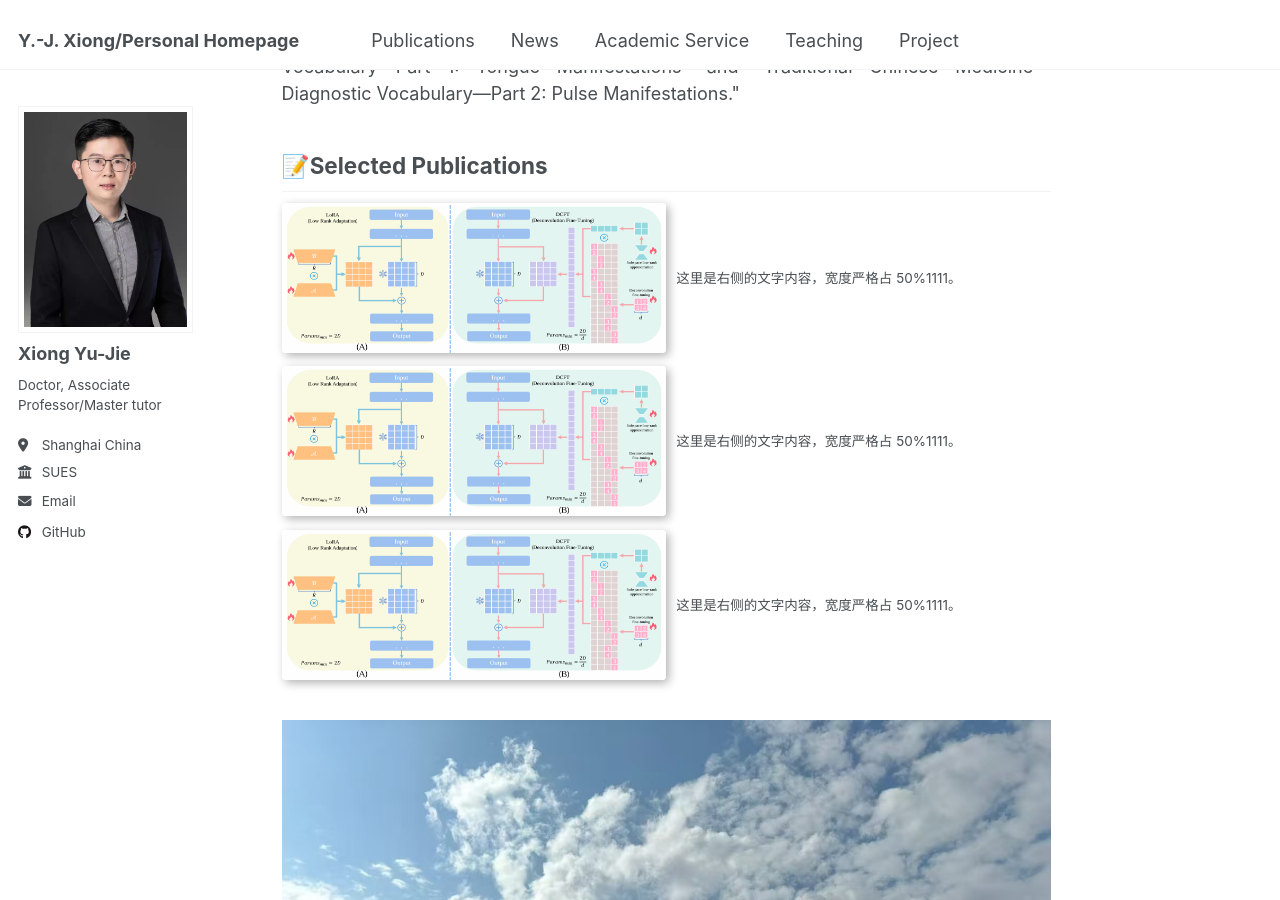
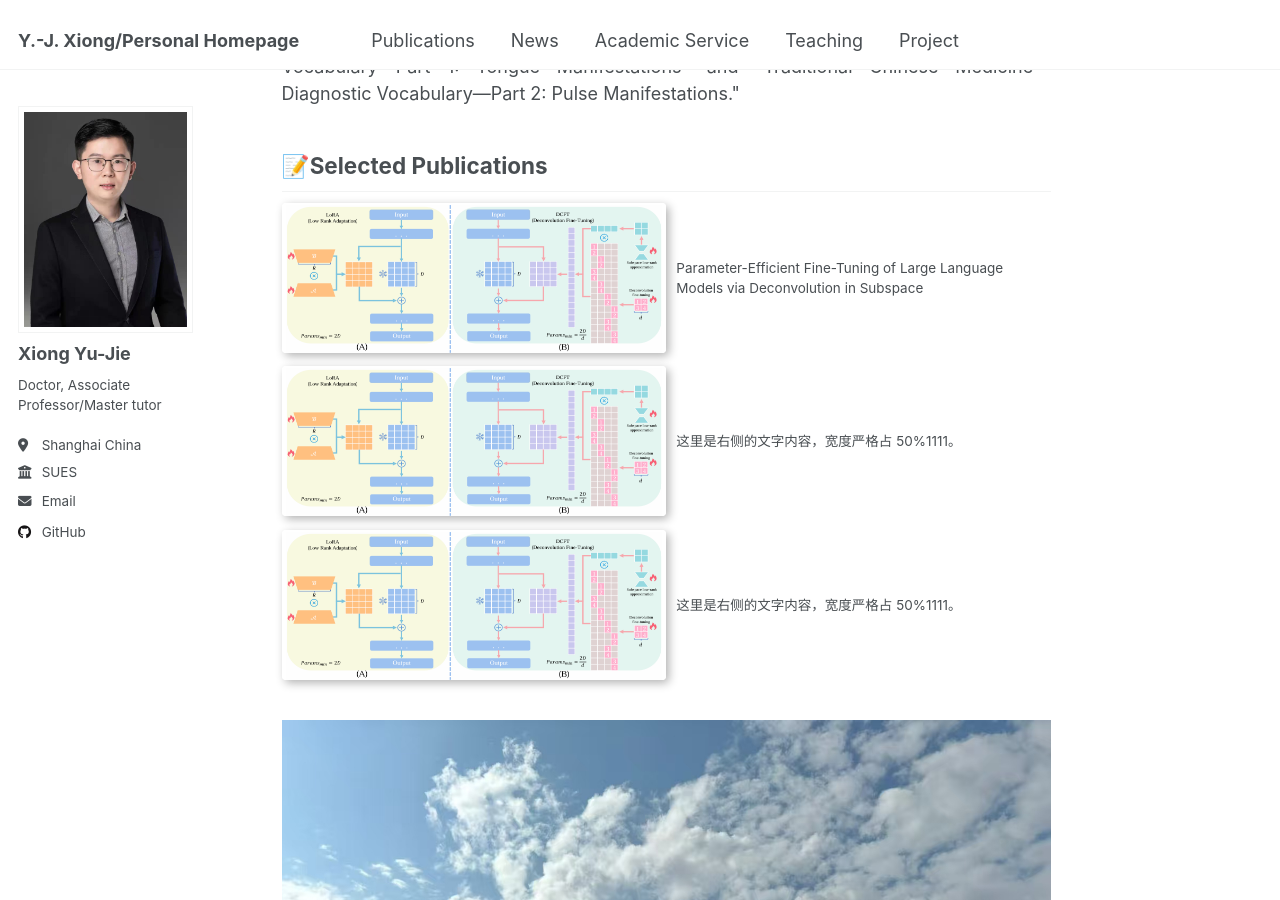
Before and after one commit to X-Lab-CN/introduce, a Jekyll site: the page built from _pages/about.md, in a window 1280 px wide and 900 px high, scrolled down 1040 px. Built offline with Jekyll 4.4.1, drawn with Linux system fonts in a browser that asks for light colours.

Commit message:
Update about.md

```diff
--- a/_pages/about.md
+++ b/_pages/about.md
@@ -33,7 +33,7 @@ redirect_from:
       <img src="/images/sp1.png" alt="图片描述" style="width: 500px; height: 150px; box-shadow: 3px 3px 10px rgba(0, 0, 0, 0.3); border-radius: 4px;">
     </td>
     <td style="width: 50%; border: none; padding-left: 10px; vertical-align: middle;">
-      这里是右侧的文字内容，宽度严格占 50%1111。
+      Parameter-Efficient Fine-Tuning of Large Language Models via Deconvolution in Subspace
     </td>
   </tr>
 </table>
```
